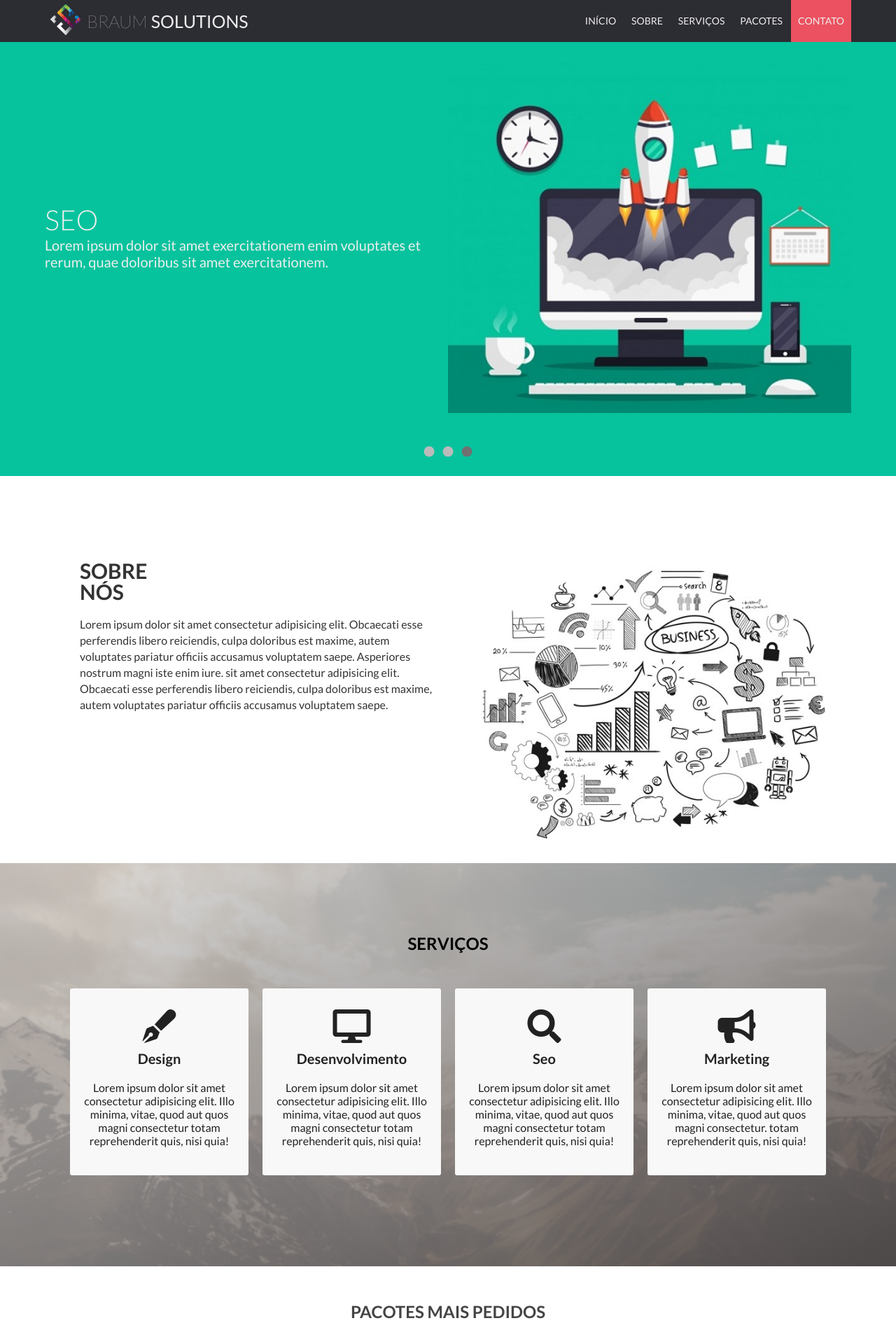
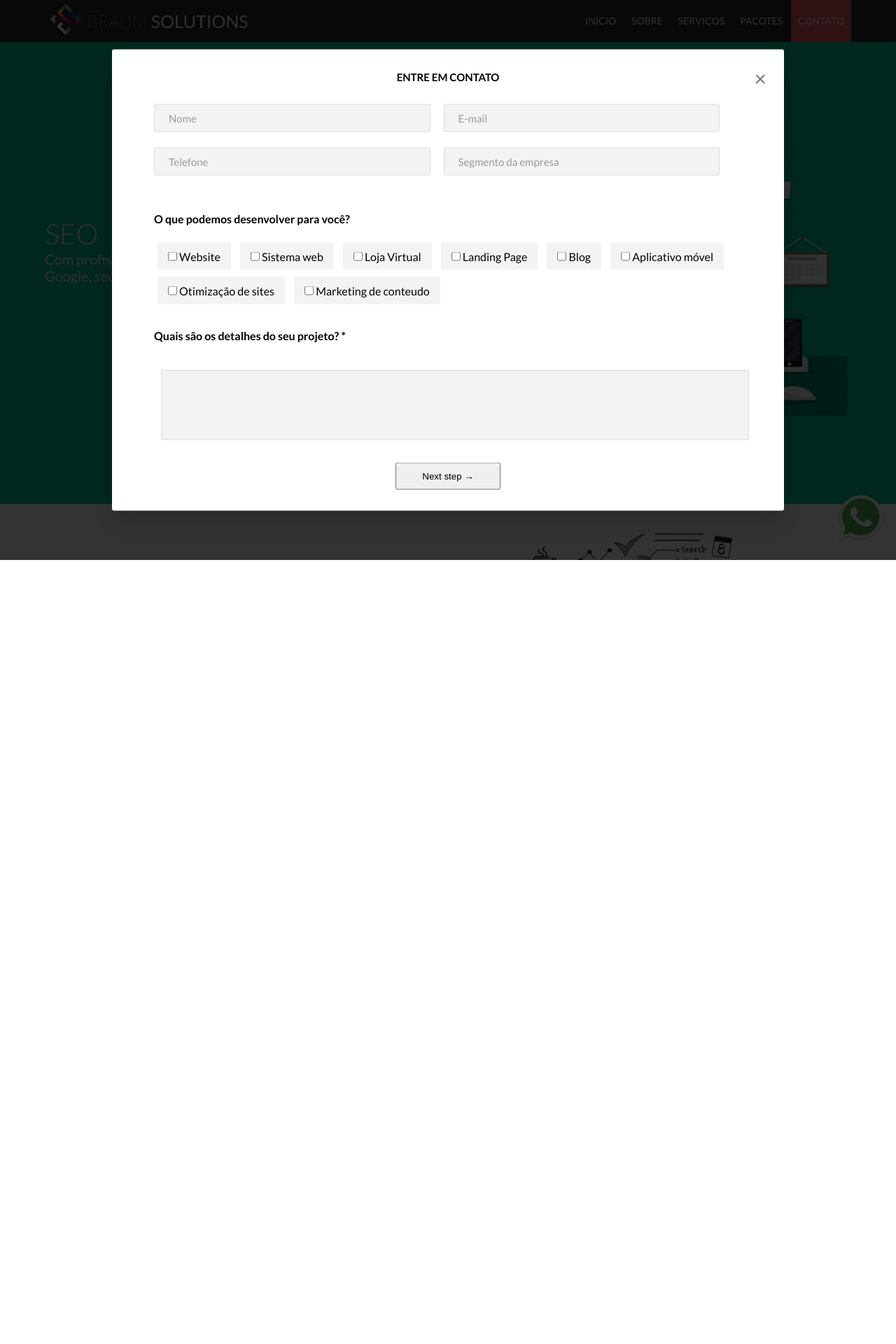
Before and after one commit to Jhessiny/jhessiny.github.io, a PHP site: page /websitebs/index.html in a window 1280 px wide, after a click on "CONTATO". Shown: the top 1920 px of the page at 70% size. After the commit the page ends 800 px from the top, so only its background shows below. Run offline with PHP 8.4, Linux system fonts and the light colour scheme; some libraries are stand-ins or nearby versions.

Commit message:
correções

```diff
--- a/websitebs/css/estilos.css
+++ b/websitebs/css/estilos.css
@@ -16,11 +16,12 @@
 }
 
 /* Menu mobile */
-.header__barra-nav input,.header__barra-nav .fas {
+.header__barra-nav input,
+.header__barra-nav .fas {
   display: none;
 }
 
-.header__barra-nav .fas{
+.header__barra-nav .fas {
   font-size: 2.8rem;
   line-height: 6rem;
   position: absolute;
@@ -39,10 +40,10 @@
 .navigation__checkbox:checked ~ .nav__ul li {
   display: block;
   text-align: center;
-  padding: .7rem 0;
+  padding: 0.7rem 0;
 }
 
- .navigation__checkbox:checked ~ .nav__ul li a{
+.navigation__checkbox:checked ~ .nav__ul li a {
   width: 5rem;
   padding: 2.7rem 5rem;
   font-size: 1.7rem;
@@ -120,17 +121,17 @@
 
 .slide1 {
   background-color: rgb(81, 70, 174);
-  height: 85vh;
+  height: 90vh;
 }
 
 .slide2 {
   background-color: rgb(26, 31, 89);
-  height: 85vh;
+  height: 90vh;
 }
 
 .slide3 {
   background-color: rgb(6, 195, 157);
-  height: 85vh;
+  height: 90vh;
 }
 
 .header__center {
@@ -151,10 +152,11 @@
 
 .montando-site {
   width: 45%;
+  max-height: 87%;
   position: absolute;
   top: 50%;
-  right: 5%;
-  transform: translateY(-50%);
+  right: 0%;
+  transform: translateY(-43%);
 }
 
 .dot {
@@ -180,15 +182,17 @@
 
 .about {
   font-size: 1.6rem;
-  padding: 10rem 0 45rem 0;
+  padding: 10rem 0;
   color: #333;
+  position: relative;
+  min-height: 50rem;
 }
 
 .left {
   width: 44%;
-  float: left;
-  margin-top: 2rem;
-  margin-left: 5rem;
+  position: absolute;
+  top: 50%;
+  transform: translateY(-60%);
   line-height: 2.3rem;
 }
 
@@ -201,8 +205,12 @@
 }
 
 .right img {
-  float: right;
-  width: 49%;
+  position: absolute;
+  width: 45%;
+  max-height: 90%;
+  top: 50%;
+  transform: translateY(-50%);
+  right: 5%;
 }
 
 .servicos {
@@ -212,7 +220,12 @@
   text-align: center;
   /* color: #eee; */
   background-color: rgba(26, 31, 89, 1);
-  background-image: linear-gradient( to right bottom, rgb(224, 223, 223, .75), rgba(85, 79, 79, 0.9)), url(../img/montanha.jpg);
+  background-image: linear-gradient(
+      to right bottom,
+      rgb(224, 223, 223, 0.75),
+      rgba(85, 79, 79, 0.9)
+    ),
+    url(../img/montanha.jpg);
   background-size: cover;
   background-position: center;
   background-repeat: no-repeat;
@@ -235,19 +248,19 @@
   max-height: 40rem;
 }
 
-.servicos__card h3{
+.servicos__card h3 {
   font-size: 2rem;
   margin-bottom: 2rem;
 }
 
-.pacotes{
+.pacotes {
   font-size: 1.6rem;
   text-align: center;
   padding: 5rem 0;
   color: #444;
 }
 
-.pacotes h2{
+.pacotes h2 {
   margin-bottom: 6rem;
   text-transform: uppercase;
 }
@@ -277,13 +290,25 @@
   transform: rotateY(180deg);
 }
 .card__side--back-1 {
-  background-image: linear-gradient(to right bottom, rgb(131, 119, 236), rgb(81, 70, 174));
+  background-image: linear-gradient(
+    to right bottom,
+    rgb(131, 119, 236),
+    rgb(81, 70, 174)
+  );
 }
 .card__side--back-2 {
-  background-image: linear-gradient(to right bottom, rgb(6, 195, 157), rgb(2, 92, 74));
+  background-image: linear-gradient(
+    to right bottom,
+    rgb(6, 195, 157),
+    rgb(2, 92, 74)
+  );
 }
 .card__side--back-3 {
-  background-image: linear-gradient(to right bottom, rgb(63, 70, 153), rgb(26, 31, 89));
+  background-image: linear-gradient(
+    to right bottom,
+    rgb(63, 70, 153),
+    rgb(26, 31, 89)
+  );
 }
 
 .card:hover .card__side--front {
@@ -300,13 +325,25 @@
   clip-path: polygon(0 0, 100% 0, 100% 80%, 0 100%);
 }
 .card__picture--1 {
-  background-image: linear-gradient(to right bottom, rgb(131, 119, 236), rgb(81, 70, 174));
+  background-image: linear-gradient(
+    to right bottom,
+    rgb(131, 119, 236),
+    rgb(81, 70, 174)
+  );
 }
 .card__picture--2 {
-  background-image: linear-gradient(to right bottom, rgb(6, 195, 157), rgb(2, 92, 74));
+  background-image: linear-gradient(
+    to right bottom,
+    rgb(6, 195, 157),
+    rgb(2, 92, 74)
+  );
 }
 .card__picture--3 {
-  background-image: linear-gradient(to right bottom, rgb(63, 70, 153), rgb(26, 31, 89));
+  background-image: linear-gradient(
+    to right bottom,
+    rgb(63, 70, 153),
+    rgb(26, 31, 89)
+  );
 }
 .card__heading {
   font-size: 2.8rem;
@@ -384,21 +421,41 @@
   font-weight: 100;
 }
 
-.tecnologias{
+.btn {
+  text-decoration: none;
+  padding: 1rem 1.5rem;
+  display: block;
+  transition: all 0.2s;
+  width: 15rem;
+  margin: 0 auto;
+}
+
+.btn:hover {
+  transform: translateY(-0.3rem);
+  box-shadow: 0 1rem 2rem rgba(0, 0, 0, 0.25);
+}
+
+.btn--white {
+  background-color: #eee;
+  color: #333;
+  border-radius: 50px;
+}
+
+.tecnologias {
   padding: 5rem 0;
 }
 
-.tecnologias h2{
+.tecnologias h2 {
   text-align: center;
   text-transform: uppercase;
   margin-bottom: 5rem;
 }
 
-.tecnologias img{
+.tecnologias img {
   max-width: 100%;
 }
 
-.footer{
+.footer {
   background-color: #2c2c33;
   /* height: 15rem; */
   font-size: 1.4rem;
@@ -406,34 +463,34 @@
   padding: 1.4rem 0 0 0;
 }
 
-.footertop{
+.footertop {
   padding: 4rem 0 14rem 0;
 }
 
-.footer a{
+.footer a {
   color: #eee;
   text-decoration: none;
 }
 
-.footer ul{
+.footer ul {
   list-style: none;
 }
 
-.footer__nav{
+.footer__nav {
   float: left;
 }
 
-.endereco-e-contato{
+.endereco-e-contato {
   float: right;
   line-height: 3rem;
 }
 
-.footer__nav li{
+.footer__nav li {
   display: inline-block;
   padding: 1rem;
 }
 
-.footerbot{
+.footerbot {
   clear: both;
   text-align: center;
   background-color: #1d1d20;
@@ -441,38 +498,248 @@
   line-height: 2rem;
 }
 
-.footerbot li{
+.footerbot li {
   display: inline-block;
 }
 
-.footerbot .fab{
-    margin: 0 .5rem;
+.footerbot .fab {
+  margin: 0 0.5rem;
 }
 
-@media(max-width: 900px){
-    html{
+.popup {
+  height: 100vh;
+  width: 100%;
+  position: fixed;
+  top: 0;
+  left: 0;
+  background-color: rgba(0, 0, 0, 0.8);
+  z-index: 9999;
+  opacity: 0;
+  visibility: hidden;
+  transition: all 0.3s;
+}
+.popup__content {
+  position: absolute;
+  top: 50%;
+  left: 50%;
+  transform: translate(-50%, -50%);
+  width: 75%;
+  max-height: 98vh;
+  background-color: #fff;
+  box-shadow: 0 2rem 4rem rgba(0, 0, 0, 0.2);
+  border-radius: 3px;
+  display: table;
+  overflow: hidden;
+  opacity: 0;
+  transform: translate(-50%, -50%) scale(0.25);
+  transition: all 0.5s 0.2s;
+  padding: 3rem 6rem;
+}
+
+.popup__img {
+  display: block;
+  width: 100%;
+  height: 19%;
+}
+.popup__text {
+  font-size: 1.4rem;
+  margin-bottom: 4rem;
+  -moz-column-count: 2;
+  -moz-column-gap: 4rem;
+  -moz-column-rule: 1px solid #eee;
+  column-count: 2;
+  column-gap: 4rem;
+  column-rule: 1px solid #eee;
+  -moz-hyphens: auto;
+  -ms-hyphens: auto;
+  -webkit-hyphens: auto;
+  hyphens: auto;
+}
+.popup:target {
+  opacity: 1;
+  visibility: visible;
+}
+.popup:target .popup__content {
+  opacity: 1;
+  transform: translate(-50%, -50%) scale(1);
+}
+.popup__close:link,
+.popup__close:visited {
+  color: #777;
+  position: absolute;
+  top: 2.5rem;
+  right: 2.5rem;
+  font-size: 3rem;
+  text-decoration: none;
+  display: inline-block;
+  transition: all 0.2s;
+  line-height: 1;
+}
+.popup__close:hover {
+  color: #55c57a;
+}
+
+.form h2{
+  text-align: center;
+  text-transform: uppercase;
+  margin-bottom: 3rem;
+}
+.form__group:not(:last-child) {
+  margin-bottom: 1.5rem;
+}
+.form__group-info{
+  display: inline-block;
+  width: 47%;
+  margin-right: 2%;
+}
+
+.form__input[type=text],
+.form__input[type=email],
+.form__input[type=tel] {
+  font-size: 1.5rem;
+  font-family: inherit;
+  color: inherit;
+  padding: 1rem 2rem;
+  border-radius: 2px;
+  background-color: rgba(255, 255, 255, 0.5);
+  border: none;
+  border-bottom: 3px solid transparent;
+  width: 100%;
+  display: block;
+  transition: all 0.3s;
+  background-color: rgb(243, 243, 243);
+  border: .05rem solid #ddd;
+}
+.form__input:focus {
+  outline: none;
+  box-shadow: 0 1rem 2rem rgba(0, 0, 0, 0.1);
+  border-bottom: 3px solid #55c57a;
+}
+.form__input:focus:invalid {
+  border-bottom: 3px solid #ff7730;
+}
+.form__input::-webkit-input-placeholder {
+  color: #999;
+}
+
+.form__label {
+  font-size: 1.2rem;
+  font-weight: 700;
+  margin-left: 2rem;
+  margin-top: 0.7rem;
+  display: block;
+  transition: all 0.3s;
+  transform: translateY(-6.5rem);
+}
+
+.form__input:placeholder-shown + .form__label {
+  opacity: 0;
+  visibility: hidden;
+  transform: translateY(-3rem);
+}
+
+.form__radio-group {
+  width: 33%;
+  display: inline-block;
+}
+
+.form__radio-label {
+  font-size: 1.6rem;
+  cursor: pointer;
+  position: relative;
+  padding-left: 4rem;
+}
+
+.form__radio-input {
+  visibility: hidden;
+}
+
+.form__radio-button {
+  height: 3rem;
+  width: 3rem;
+  border: 5px solid #55c57a;
+  border-radius: 50%;
+  display: inline-block;
+  position: absolute;
+  left: 0;
+  top: -0.5rem;
+}
+.form__radio-button::after {
+  content: "";
+  display: block;
+  height: 1.3rem;
+  width: 1.3rem;
+  border-radius: 50%;
+  position: absolute;
+  top: 50%;
+  left: 50%;
+  transform: translate(-50%, -50%);
+  background-color: #55c57a;
+  opacity: 0;
+  transition: opacity 0.2s;
+}
+
+.form__radio-input:checked + .form__radio-label .form__radio-button::after {
+  opacity: 1;
+}
+
+/* .form__group-check{
+  width: 20rem;
+} */
+
+form h3{
+  font-size: 1.6rem;
+  margin: 3rem 0 2rem 0;
+}
+
+.form__group-check ul{
+  list-style: none;
+  font-size: 1.6rem;
+}
+.form__group-check ul li{
+  display: inline-block;
+  padding: 1rem 1.5rem;
+  margin: .5rem;
+  background-color: rgb(243, 243, 243);
+}
+
+textarea{
+  margin: 2rem 0 3rem 1rem;
+  width: 100%;
+  height: 10rem;
+  border: none;
+  background-color: rgb(243, 243, 243);
+  resize: none;
+  border: .05rem solid #ddd;
+}
+
+
+
+@media (max-width: 900px) {
+  html {
     font-size: 56%;
   }
-    .col-1-of-3:last-child{
+  .col-1-of-3:last-child {
     margin-left: 25%;
   }
 }
 
-@media (max-width: 815px){
-  .about{
+@media (max-width: 815px) {
+  .about {
     padding: 10rem 0 5rem 0;
   }
-  .right img{
+  .right img {
     width: 100%;
-    float: none;
-    margin: 0 auto;
+    position: static;
+    margin: -6rem auto 0 auto;
+    transform: none;
   }
-  .left{
-    width: 90%;
-    margin-left: 2rem;
-    margin-bottom: 3rem;
+  .left {
+    width: 100%;
+    margin-top: 8rem;
+    position: static;
   }
-  .servicos{
+  .servicos {
     padding: 6rem;
   }
   .card {
@@ -482,82 +749,108 @@
     min-height: 56rem;
   }
 }
-@media (max-width: 773px){
-  .header img{
+@media (max-width: 773px) {
+  .header img {
     display: none;
   }
   .slide1 {
-    background-image: linear-gradient(to right bottom, rgba(156, 145, 253, .9), rgba(66, 56, 160, .95));
+    background-image: linear-gradient(
+      to right bottom,
+      rgba(156, 145, 253, 0.9),
+      rgba(66, 56, 160, 0.95)
+    );
   }
 
   .slide2 {
-    background-image: linear-gradient(to right bottom, rgba(63, 70, 153, .9), rgb(26, 31, 89, .95));
+    background-image: linear-gradient(
+      to right bottom,
+      rgba(63, 70, 153, 0.9),
+      rgb(26, 31, 89, 0.95)
+    );
   }
 
   .slide3 {
-    background-image: linear-gradient(to right bottom, rgb(6, 195, 157, .9), rgb(2, 92, 74, .95));
+    background-image: linear-gradient(
+      to right bottom,
+      rgb(6, 195, 157, 0.9),
+      rgb(2, 92, 74, 0.95)
+    );
   }
-   .header__center{
+  .header__center {
     top: 60%;
     width: 70%;
   }
-  .footer__nav li{
-    padding: .5rem;
+  .footer__nav li {
+    padding: 0.5rem;
   }
 }
 
-@media(max-width: 730px){
-  .footer__nav li{
+@media (max-width: 730px) {
+  .footer__nav li {
     display: block;
   }
-  .nav__ul{
+  .nav__ul {
     display: none;
   }
-  .header__barra-nav .fas{
+  .header__barra-nav .fas {
     display: block;
   }
 }
 
-@media(max-width: 600px){
-    html{
+@media (max-width: 600px) {
+  html {
     font-size: 50%;
   }
-    .servicos{
+  .servicos {
     padding: 6rem 2rem;
   }
-    .col-1-of-3:last-child{
+  .col-1-of-3:last-child {
     margin-left: 0;
   }
 }
 
 @media (max-width: 31.25rem) {
-  html{
+  html {
     font-size: 48%;
   }
-.header__barra-nav .fas{
+  .header__barra-nav .fas {
     right: 2rem;
   }
-.servicos{
+  .servicos {
     padding: 6rem 4rem;
   }
-  .footer__nav{
+  .right img {
+    margin-top: -12rem;
+    min-height: 30rem;
+  }
+  .left {
+    width: 95%;
+    margin: 15rem auto 0 auto;
+  }
+  .footer__nav {
     float: none;
     margin-bottom: 2rem;
   }
-  .footer__nav li{
+  .footer__nav li {
     display: inline-block;
   }
-  .endereco-e-contato{
+  .endereco-e-contato {
     float: none;
   }
-  .footertop{
+  .footertop {
     padding: 2rem 0 5rem 0;
   }
 }
 
-
-@media(min-width: 1800px){
-    html{
+@media (min-width: 1200px) {
+  .montando-site {
+    width: 47%;
+    right: 1%;
+    transform: translateY(-43%);
+  }
+}
+@media (min-width: 1800px) {
+  html {
     font-size: 70%;
   }
 }
--- a/websitebs/index.html
+++ b/websitebs/index.html
@@ -16,9 +16,18 @@
     />
     <link rel="stylesheet" href="css/grid.css" />
     <link rel="stylesheet" href="css/estilos.css" />
-    <title>Document</title>
+    <link rel="shortcut icon" type="image/png" href="img/BRAUM-branco.png" />
+    <title>Braum Solutions</title>
   </head>
   <body>
+    <a href="https://api.whatsapp.com/send?L=pt&amp;phone=5521996924687"
+      ><img
+        src="img/whatsapp.ico"
+        style="position: fixed; bottom: 25px; right: 15px; z-index: 100;"
+        data-selector="img"
+        alt="whatsapp-icone"
+    /></a>
+
     <div class="header__barra">
       <div class="container">
         <div class="header__barra-logo">
@@ -27,17 +36,25 @@
         </div>
 
         <div class="header__barra-nav">
-            <input type="checkbox" class="navigation__checkbox" id="navi-toggle">
-            <label for="navi-toggle" class="navigation__button">
-              <i class="fas fa-bars"></i>
-            </label>
+          <input
+            type="checkbox"
+            class="navigation__checkbox"
+            id="navi-toggle"
+          />
+          <label for="navi-toggle" class="navigation__button">
+            <i class="fas fa-bars"></i>
+          </label>
 
           <ul class="nav__ul">
-            <li><a href="#">Início</a></li>
-            <li><a href="#">Sobre</a></li>
-            <li><a href="#">Serviços</a></li>
-            <li><a href="#">Pacotes</a></li>
-            <li><a class="link-contato" href="#">Contato</a></li>
+            <li><a href="#" onclick="fechar()">Início</a></li>
+            <li><a href="#about" onclick="fechar()">Sobre</a></li>
+            <li><a href="#servicos" onclick="fechar()">Serviços</a></li>
+            <li><a href="#pacotes" onclick="fechar()">Pacotes</a></li>
+            <li>
+              <a class="link-contato" href="#popup" onclick="fechar()"
+                >Contato</a
+              >
+            </li>
           </ul>
         </div>
       </div>
@@ -49,8 +66,7 @@
           <div class="header__center">
             <h1>Design</h1>
             <p>
-              Lorem ipsum dolor sit amet exercitationem enim voluptates et
-              rerum, quae doloribus sit amet exercitationem.
+              Criamos logomarcas e layouts com as melhores ferramentas disponíveis no mercado e profissionais especializados.
             </p>
           </div>
 
@@ -63,8 +79,7 @@
           <div class="header__center">
             <h1>Desenvolvimento</h1>
             <p>
-              Lorem ipsum dolor sit amet exercitationem enim voluptates et
-              rerum, quae doloribus sit amet exercitationem.
+              Desenvolvemos sites institucionais, landing pages, lojas-virtuais, aplicativos para dispositivos móveis e muito mais!
             </p>
           </div>
 
@@ -77,8 +92,7 @@
           <div class="header__center">
             <h1>SEO</h1>
             <p>
-              Lorem ipsum dolor sit amet exercitationem enim voluptates et
-              rerum, quae doloribus sit amet exercitationem.
+              Com profissionais especializados nos critérios aplicados pelo Google, seu site ficará bem ranqueado.
             </p>
           </div>
 
@@ -92,25 +106,19 @@
       </div>
     </header>
 
-    <section class="about">
+    <section class="about" id="about">
       <div class="container">
         <div class="left">
           <h2>Sobre Nós</h2>
           <p>
-            Lorem ipsum dolor sit amet consectetur adipisicing elit. Obcaecati
-            esse perferendis libero reiciendis, culpa doloribus est maxime,
-            autem voluptates pariatur officiis accusamus voluptatem saepe.
-            Asperiores nostrum magni iste enim iure. sit amet consectetur
-            adipisicing elit. Obcaecati esse perferendis libero reiciendis,
-            culpa doloribus est maxime, autem voluptates pariatur officiis
-            accusamus voluptatem saepe.
+            A Braum Solutions é uma agência digital focada no Design e Desenvolvimento de sites e aplicativos móveis e em Marketing Digital. Sempre atenta às novidades do mercado, está em constante pesquisa buscando o que há de melhor em tecnologia para manter seus produtos entre os melhores do mercado. Busca, acima de tudo, levar o seu negócio à um novo patamar.
           </p>
         </div>
         <div class="right"><img src="img/sobre.jpg" alt="" /></div>
       </div>
     </section>
 
-    <section class="servicos">
+    <section class="servicos" id="servicos">
       <h2>Serviços</h2>
       <div class="row">
         <div class="col-1-of-4">
@@ -330,6 +338,202 @@
         </div>
       </div>
     </footer>
+
+    <div class="popup" id="popup">
+      <div class="popup__content">
+            <a href="#section-tours" class="popup__close">&times;</a>
+          <form action="#" class="form">
+            <div class="u-margin-bottom-medium">
+              <h2 class="heading-secondary">Entre em contato</h2>
+            </div>
+            <div class="form__group-info">
+              <input
+                class="form__input"
+                id="name"
+                placeholder="Nome"
+                required
+                type="text"
+              />
+              <label class="form__label" for="name">Nome</label>
+            </div>
+            <div class="form__group-info">
+              <input
+                class="form__input"
+                id="email"
+                placeholder="E-mail"
+                required
+                type="email"
+              />
+              <label class="form__label" for="email">E-mail</label>
+            </div>
+            <div class="form__group-info">
+              <input
+                class="form__input"
+                id="telefone"
+                placeholder="Telefone"
+                required
+                type="tel"
+              />
+              <label class="form__label" for="email">Telefone</label>
+            </div>
+            <div class="form__group-info">
+              <input
+                class="form__input"
+                id="telefone"
+                placeholder="Segmento da empresa"
+                required
+                type="tel"
+              />
+              <label class="form__label" for="email">Segmento da empresa</label>
+            </div>
+
+            <!--
+              <div class="form__group u-margin-bottom-medium">
+                <div class="form__radio-group">
+                  <input
+                    type="radio"
+                    name="size"
+                    class="form__radio-input"
+                    id="small"
+                  />
+                  <label for="small" class="form__radio-label">
+                    <span class="form__radio-button"></span> Small tour
+                    group</label
+                  >
+                </div>
+
+                <div class="form__radio-group">
+                  <input
+                    type="radio"
+                    name="size"
+                    class="form__radio-input"
+                    id="large"
+                  />
+                  <label for="large" class="form__radio-label">
+                    <span class="form__radio-button"></span> Large tour
+                    group</label
+                  >
+                </div>
+                <div class="form__radio-group">
+                    <input
+                      type="radio"
+                      name="size"
+                      class="form__radio-input"
+                      id="outro"
+                    />
+                    <label for="outro" class="form__radio-label">
+                      <span class="form__radio-button"></span> Outro</label
+                    >
+                  </div>
+              </div>
+            -->
+            <div class="form__group-check">
+              <h3>O que podemos desenvolver para você?</h3>
+              <ul>
+                <li>
+                  <input
+                    class="form__input"
+                    id="telefone"
+                    placeholder="Telefone"
+                    required
+                    type="checkbox"
+                  />
+                  <label class="form_label-check" for="email">Website</label>
+                </li>
+                <li>
+                  <input
+                    class="form__input"
+                    id="telefone"
+                    placeholder="Telefone"
+                    required
+                    type="checkbox"
+                  />
+                  <label class="form_label-check" for="email"
+                    >Sistema web</label
+                  >
+                </li>
+                <li>
+                  <input
+                    class="form__input"
+                    id="telefone"
+                    placeholder="Telefone"
+                    required
+                    type="checkbox"
+                  />
+                  <label class="form_label-check" for="email"
+                    >Loja Virtual</label
+                  >
+                </li>
+                <li>
+                  <input
+                    class="form__input"
+                    id="telefone"
+                    placeholder="Telefone"
+                    required
+                    type="checkbox"
+                  />
+                  <label class="form_label-check" for="email"
+                    >Landing Page</label
+                  >
+                </li>
+                <li>
+                  <input
+                    class="form__input"
+                    id="telefone"
+                    placeholder="Telefone"
+                    required
+                    type="checkbox"
+                  />
+                  <label class="form_label-check" for="email">Blog</label>
+                </li>
+                <li>
+                  <input
+                    class="form__input"
+                    id="telefone"
+                    placeholder="Telefone"
+                    required
+                    type="checkbox"
+                  />
+                  <label class="form_label-check" for="email"
+                    >Aplicativo móvel</label
+                  >
+                </li>
+                <li>
+                  <input
+                    class="form__input"
+                    id="telefone"
+                    placeholder="Telefone"
+                    required
+                    type="checkbox"
+                  />
+                  <label class="form_label-check" for="email"
+                    >Otimização de sites</label
+                  >
+                </li>
+                <li>
+                  <input
+                    class="form__input"
+                    id="telefone"
+                    placeholder="Telefone"
+                    required
+                    type="checkbox"
+                  />
+                  <label class="form_label-check" for="email"
+                    >Marketing de conteudo</label
+                  >
+                </li>
+              </ul>
+            </div>
+
+         <h3>Quais são os detalhes do seu projeto? *</h3>
+            <textarea name="" id=""  ></textarea>
+            <div class="form__group">
+              <button class="btn btn--green">Next step &rarr;</button>
+            </div>
+          </form>
+        </div>
+      </div>
+    </div>
     <script>
       var slideIndex = 0;
       showSlides();
@@ -352,6 +556,10 @@
         dots[slideIndex - 1].className += " active";
         setTimeout(showSlides, 3500); // Change image every 2 seconds
       }
+
+      function fechar() {
+        document.getElementById("navi-toggle").checked = 0;
+      }
     </script>
   </body>
 </html>
```
Also changed, not shown: websitebs/img/BRAUM-branco.png (added), websitebs/img/desenvolvimento.jpeg, websitebs/img/seo.jpg, websitebs/img/sobre.jpg, websitebs/img/whatsapp.ico (added). Lines whose indentation alone changed are shown as unchanged.
